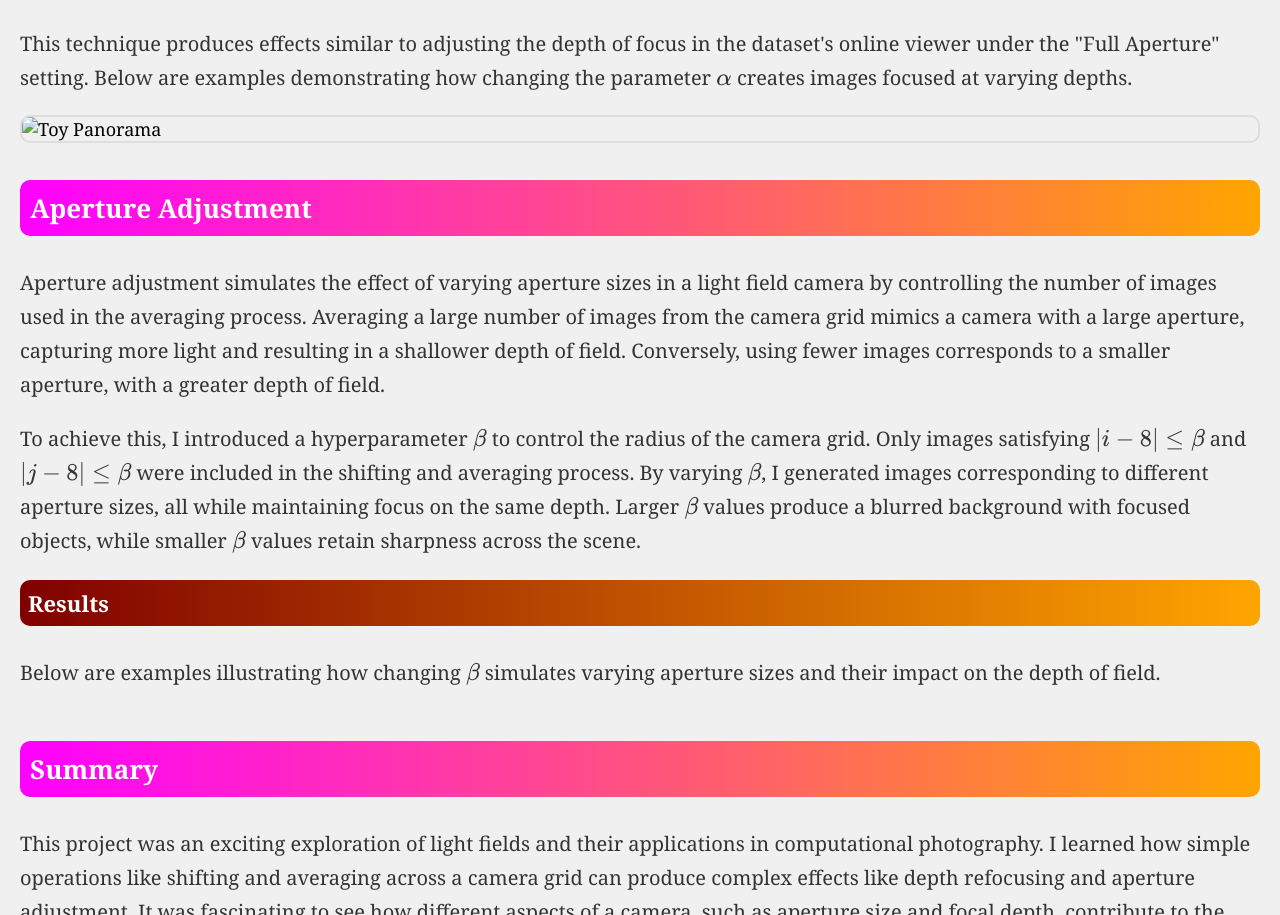
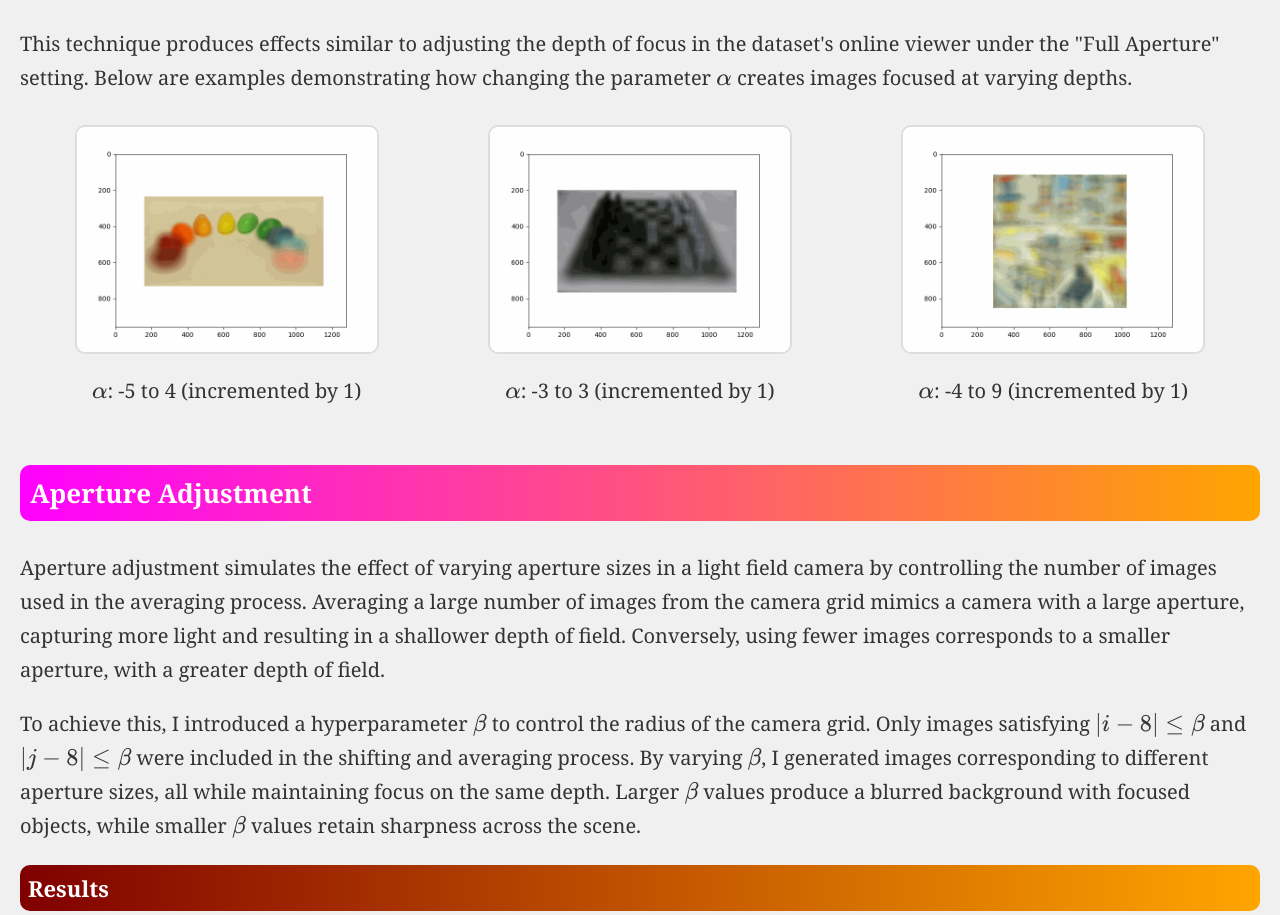
Before and after one commit to ejha01/ejha01.github.io, a plain HTML site: page final/index.html in a window 1280 px wide. Shown: the part 1067-1982 px from the top of the page. Drawn offline with nearby package versions, Linux system fonts and the light colour scheme; files whose address does not match are found by name.

Commit message:
Update index.html

```diff
--- a/final/index.html
+++ b/final/index.html
@@ -122,7 +122,25 @@
           <p> This technique produces effects similar to adjusting the depth of focus in the
             dataset's online viewer under the "Full Aperture" setting. Below are examples demonstrating
             how changing the parameter \(\alpha\) creates images focused at varying depths.</p>
-            <img src="toy_pan.png" alt="Toy Panorama">
+
+              <div style="display: flex; justify-content: space-around; align-items: center; flex-wrap: wrap;">
+    <!-- Candy Depth GIF -->
+    <div style="text-align: center; margin: 10px;">
+      <img src="candy_depth_gif.gif" alt="Candy Depth Refocusing" style="max-width: 300px; max-height: 300px;">
+      <p>\(\alpha\): -5 to 4 (incremented by 1)</p>
+    </div>
+
+    <!-- Chess Depth GIF -->
+    <div style="text-align: center; margin: 10px;">
+      <img src="chess_depth_gif.gif" alt="Chess Depth Refocusing" style="max-width: 300px; max-height: 300px;">
+      <p>\(\alpha\): -3 to 3 (incremented by 1)</p>
+    </div>
+
+    <!-- Cards Depth GIF -->
+    <div style="text-align: center; margin: 10px;">
+      <img src="cards_depth_gif.gif" alt="Cards Depth Refocusing" style="max-width: 300px; max-height: 300px;">
+      <p>\(\alpha\): -4 to 9 (incremented by 1)</p>
+    </div>
         </div>
 
     </div>
```
